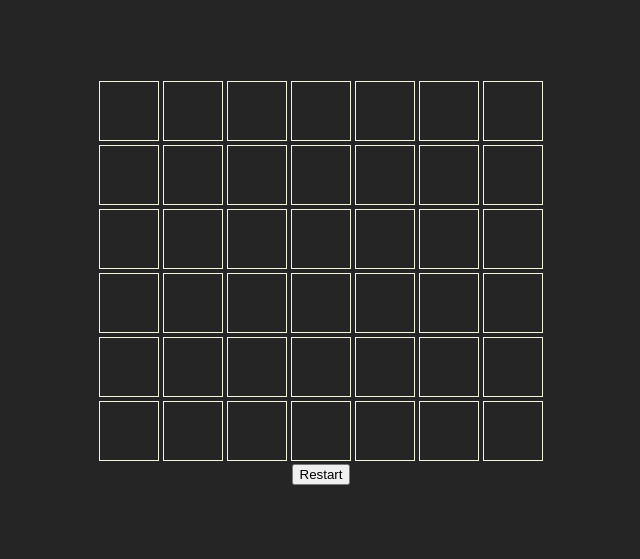
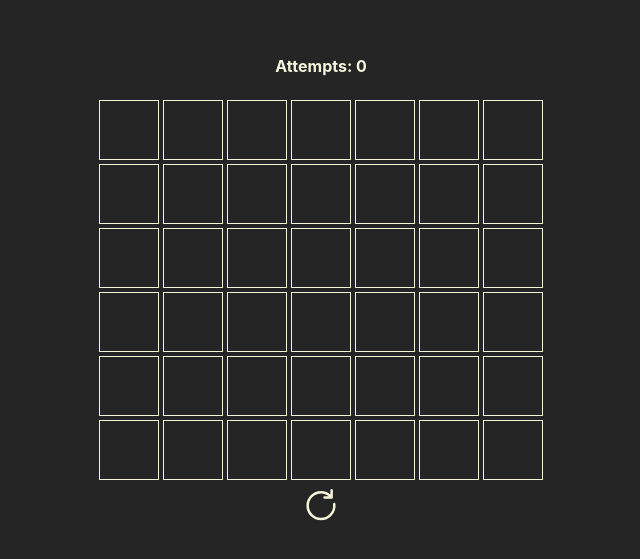
Before and after one commit to Tolexia/js-wordle, a React (Create React App) app: page / in a window 1280 px wide. Shown: the part 119-678 px from the top of the page, without its empty margins (319-959 px from the left). Built offline with nearby package versions, Linux system fonts and the light colour scheme.

Commit message:
Fixed saving game states in localStorage + able to remove typing

```diff
--- a/src/App.css
+++ b/src/App.css
@@ -1,9 +1,13 @@
-*{
-  box-sizing: border-box;
-}
 :root{
   --color: beige;
   --bg: #262525;
+}
+*{
+  box-sizing: border-box;
+  color: var(--color);
+}
+button, a{
+  cursor: pointer;
 }
 html, body, #root, .App {
   padding: 0;
@@ -45,3 +49,10 @@ html, body, #root, .App {
   font-size: 1.25em;
   pointer-events: none;
 }
+.restart{
+  border: none;
+  background: transparent;
+}
+.restart path{
+  stroke: var(--color);
+}
--- a/src/App.js
+++ b/src/App.js
@@ -7,19 +7,18 @@ function App()
 {
 	var currentInput, currentRow
 	var word = localStorage.getItem("currentWord")
-	console.log("init", word)
+	var attemptCount = localStorage.getItem("wordle-attemptCount") != null ? localStorage.getItem("wordle-attemptCount") : 0
+
 	if(word == null)
 	{
-		console.log("null")
 		word = getNewWord()
 	}
 
 	function getNewWord()
 	{
-		console.log("getNewWord")
 		const newWord = words[Math.floor(Math.random()*words.length)];
 		localStorage.setItem("currentWord", newWord)
-
+		console.log("newWord", newWord)
 		return newWord;
 	}
 	function newGame()
@@ -45,12 +44,23 @@ function App()
 		{
 			validateSelection()
 		}
+		else if(e.key == "Backspace")
+		{
+			const typedInputs = document.querySelectorAll('.grid .row:not(.over) input.typed')
+			if(typedInputs.length > 0)
+			{
+				const lastTypedInput = typedInputs[typedInputs.length-1]
+				resetInput(lastTypedInput)
+				currentInput = lastTypedInput
+			}
+		}
 		else if(e.key.length == 1 && e.key.match(/[a-zA-Z]/))
 		{
 			if(currentInput == null)
 			{
 				currentInput = getTargetInput()
 			}
+			console.log("currentInput", currentInput)
 			if(currentInput != null)
 			{
 				currentInput.value = e.key;
@@ -109,6 +119,11 @@ function App()
 				{
 					currentRow.classList.add('over')
 					currentInput = getTargetInput(true)
+					attemptCount += 1
+					const attemptsContainer = document.getElementById('attemptsContainer')
+					const cloneAttemptsContainer = attemptsContainer.cloneNode()
+					attemptsContainer.replaceWith(cloneAttemptsContainer)
+					createRoot(cloneAttemptsContainer).render(updateAttempCount())
 				}
 			}
 		}
@@ -128,27 +143,58 @@ function App()
 	}
 	function generateGrid()
 	{
-		return ([...Array(6)].map((x, i) =>
-			<tr className='row' key={i}>
-				{[...Array(word.length)].map((y, j) =>
-					<td key={j}>
-						<input id={i+'-'+j} maxLength={1} pattern='[a-zA-Z]' type='text' defaultValue={localStorage.getItem(i+'-'+j) != null ? localStorage.getItem(i+'-'+j) : ""} />
-					</td>
+		return ([...Array(6)].map((x, i) => {
+			const rowValues = [];
+			for (let rowKey = 0; rowKey < word.length; rowKey++) {
+				let value = localStorage.getItem('wordle-input-'+i+'-'+rowKey);
+				if(value != null)
+					rowValues.push(value)
+			}
+			const rowClassname = rowValues.length == word.length ? "row over" : "row"
+			return (
+			<tr className={rowClassname} key={i}>
+				{[...Array(word.length)].map((y, j) => {
+					let value = localStorage.getItem('wordle-input-'+i+'-'+j);
+					return (<td key={j}>
+						<input id={i+'-'+j}
+							maxLength={1} pattern='[a-zA-Z]' type='text'
+							className={value != null ? "typed" : ""}
+							value={value != null ? value : ""}
+							onChange={()=>{}}
+						/>
+					</td>)
+				}
 				)}
 			</tr>
+			)
+		}
 		))
+	}
+	function updateAttempCount()
+	{
+		return (<h4>
+			Attempts: <span>{attemptCount}</span>
+			</h4>
+		);
 	}
 	useEffect(()=>{
 		window.addEventListener('keydown', handleTyping)
 	}, [])
 	return (
 		<div className="App">
+			<div id='attemptsContainer'>
+				{updateAttempCount()}
+			</div>
 			<table className='grid'>
 				<tbody>
 				{generateGrid()}
 				</tbody>
 			</table>
-			<button type="button" onClick={() => newGame()}>Restart</button>
+			<button  className="restart" type="button" onClick={() => newGame()}>
+				<svg width="3em" height="3em" viewBox="0 0 24 24" fill="none" xmlns="http://www.w3.org/2000/svg">
+					<path d="M18.364 8.05026L17.6569 7.34315C14.5327 4.21896 9.46734 4.21896 6.34315 7.34315C3.21895 10.4673 3.21895 15.5327 6.34315 18.6569C9.46734 21.7811 14.5327 21.7811 17.6569 18.6569C19.4737 16.84 20.234 14.3668 19.9377 12.0005M18.364 8.05026H14.1213M18.364 8.05026V3.80762" stroke="#1C274C" strokeWidth="1.5" strokeLinecap="round" strokeLinejoin="round"/>
+				</svg>
+			</button>
 		</div>
 	);
 }
```
